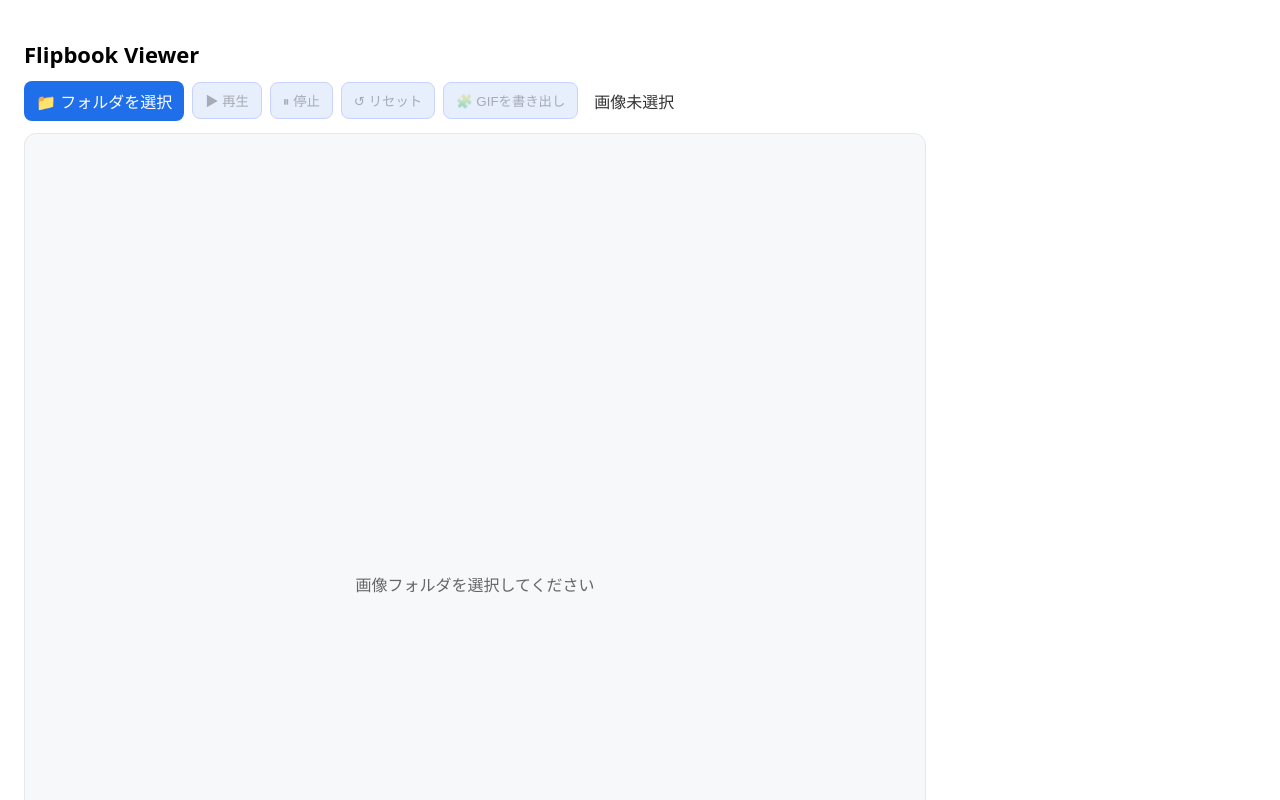
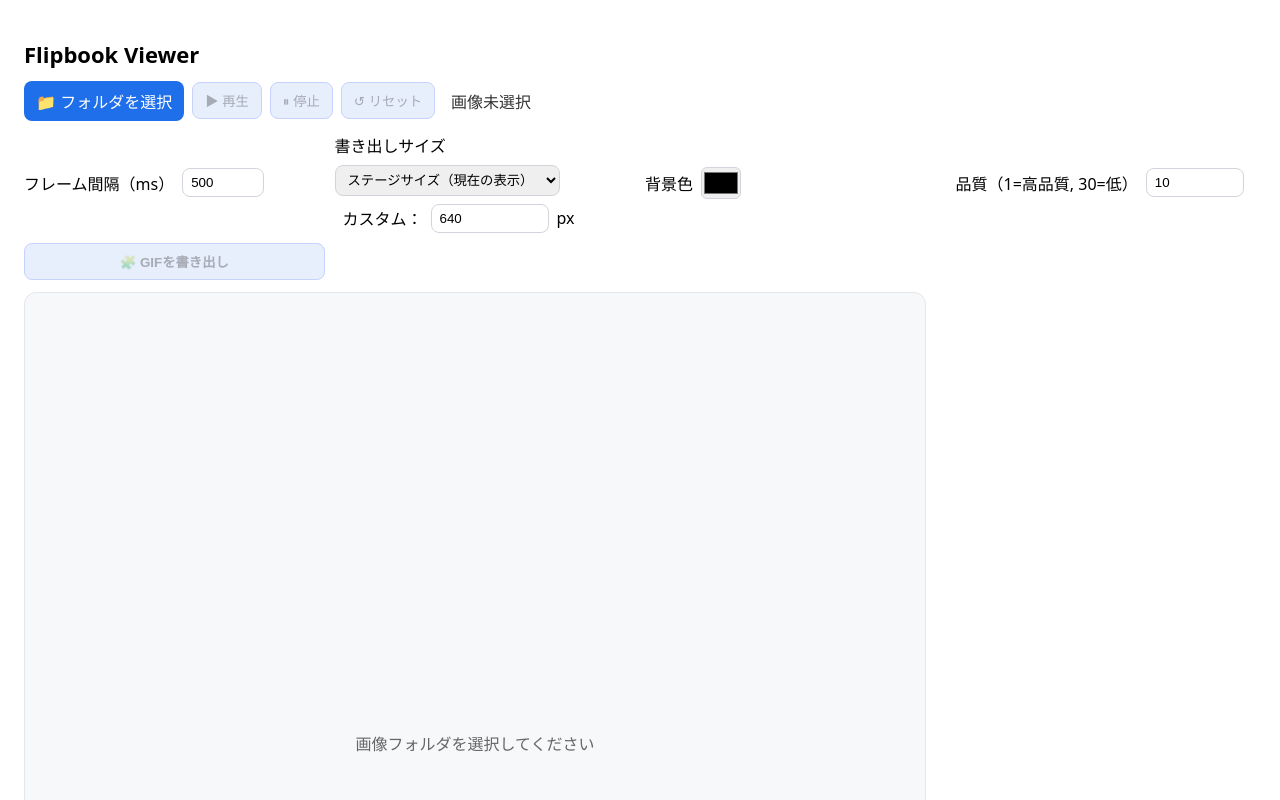
Before and after one commit to nouvelle/flipbook, a React (Vite) app: page / in a window 1280 px wide. Shown: the top 800 px of the page. Built offline with nearby package versions, Linux system fonts and the light colour scheme.

Commit message:
add: プレビュー速度, 書き出しサイズ, 背景色を選択できるように拡張

```diff
--- a/src/App.tsx
+++ b/src/App.tsx
@@ -1,46 +1,42 @@
+import { useCallback, useEffect, useMemo, useRef, useState } from "react";
 import GIF from "gif.js";
 import workerURL from "gif.js/dist/gif.worker.js?url";
-// import { GIFEncoder, quantize, applyPalette } from "gifenc";
-import { useCallback, useEffect, useMemo, useRef, useState } from "react";
 
 type ImageItem = {
   name: string;
-  url: string;    // Object URL
+  url: string;
   file: File;
 };
 
-const FRAME_MS = 500; // 0.5秒
+type SizePreset = "stage" | 256 | 512 | 720;
 
 export default function App() {
   const [images, setImages] = useState<ImageItem[]>([]);
   const [index, setIndex] = useState(0);
   const [playing, setPlaying] = useState(false);
 
+  // 追加オプション
+  const [frameMs, setFrameMs] = useState<number>(500);            // プレビュー＆書き出しのフレーム間隔
+  const [sizePreset, setSizePreset] = useState<SizePreset>("stage"); // 出力サイズ
+  const [customSize, setCustomSize] = useState<number>(640);      // カスタム時の一辺(px)
+  const [bgColor, setBgColor] = useState<string>("#000000");      // 背景色（黒）
+  const [quality, setQuality] = useState<number>(10);             // 1(最高)〜30(低)
+
+  const stageRef = useRef<HTMLDivElement | null>(null);
   const rafId = useRef<number | null>(null);
   const lastTick = useRef<number | null>(null);
   const accum = useRef(0);
-  const stageRef = useRef<HTMLDivElement | null>(null);
 
   const hasImages = images.length > 0;
   const current = useMemo(() => (hasImages ? images[index] : null), [images, index, hasImages]);
 
-  const stop = useCallback(() => {
-    setPlaying(false);
-  }, []);
-
-  const start = useCallback(() => {
-    if (!hasImages) return;
-    setPlaying(true);
-  }, [hasImages]);
-
+  const stop = useCallback(() => setPlaying(false), []);
+  const start = useCallback(() => { if (hasImages) setPlaying(true); }, [hasImages]);
   const resetPlayback = useCallback(() => {
-    stop();
-    setIndex(0);
-    accum.current = 0;
-    lastTick.current = null;
+    stop(); setIndex(0); accum.current = 0; lastTick.current = null;
   }, [stop]);
 
-  // 再生ループ（requestAnimationFrame）
+  // 再生ループ
   useEffect(() => {
     if (!playing) {
       if (rafId.current != null) cancelAnimationFrame(rafId.current);
@@ -48,7 +44,6 @@ export default function App() {
       lastTick.current = null;
       return;
     }
-
     const loop = (t: number) => {
       if (lastTick.current == null) {
         lastTick.current = t;
@@ -56,73 +51,61 @@ export default function App() {
         const dt = t - lastTick.current;
         lastTick.current = t;
         accum.current += dt;
-
-        while (accum.current >= FRAME_MS) {
-          accum.current -= FRAME_MS;
+        while (accum.current >= frameMs) {
+          accum.current -= frameMs;
           setIndex((prev) => (images.length ? (prev + 1) % images.length : 0));
         }
       }
       rafId.current = requestAnimationFrame(loop);
     };
+    rafId.current = requestAnimationFrame(loop);
+    return () => { if (rafId.current != null) cancelAnimationFrame(rafId.current); rafId.current = null; };
+  }, [playing, images.length, frameMs]);
 
-    rafId.current = requestAnimationFrame(loop);
-    return () => {
-      if (rafId.current != null) cancelAnimationFrame(rafId.current);
-      rafId.current = null;
-    };
-  }, [playing, images.length]);
-
-  // フォルダ選択 → 画像読み込み
+  // フォルダ読み込み
   const onPickFolder = useCallback((e: React.ChangeEvent<HTMLInputElement>) => {
     const files = Array.from(e.target.files ?? []);
-    // 画像のみ・ファイル名昇順（数字も自然順序で並ぶように）
     const imgs = files
       .filter((f) => f.type.startsWith("image/"))
       .sort((a, b) => a.name.localeCompare(b.name, undefined, { numeric: true, sensitivity: "base" }))
-      .map((file) => ({
-        name: file.name,
-        url: URL.createObjectURL(file),
-        file,
-      }));
-
-    // 以前の ObjectURL を破棄
-    setImages((prev) => {
-      prev.forEach((p) => URL.revokeObjectURL(p.url));
-      return imgs;
-    });
-
-    // 先頭から再生準備
-    setIndex(0);
-    accum.current = 0;
-    lastTick.current = null;
+      .map((file) => ({ name: file.name, url: URL.createObjectURL(file), file }));
+    setImages((prev) => { prev.forEach((p) => URL.revokeObjectURL(p.url)); return imgs; });
+    setIndex(0); accum.current = 0; lastTick.current = null;
   }, []);
 
-  // Gif 画像作成
+  // 後片付け
+  useEffect(() => () => { images.forEach((p) => URL.revokeObjectURL(p.url)); }, [images]);
+
+  // GIF 書き出し
   const exportGif = useCallback(async () => {
     if (!images.length || !stageRef.current) return;
 
-    const side = Math.max(2, Math.round(stageRef.current.clientWidth));
+    const stageSide = Math.round(stageRef.current.clientWidth);
+    const side =
+      sizePreset === "stage" ? stageSide :
+      typeof sizePreset === "number" ? sizePreset :
+      customSize;
 
-    // 描画用キャンバス（正方形・黒背景に contain で配置）
     const canvas = document.createElement("canvas");
     canvas.width = side;
     canvas.height = side;
     const ctx = canvas.getContext("2d");
     if (!ctx) return;
 
-    // gif.js 初期化（repeat=0: 無限ループ）
     const gif = new GIF({
       workers: 2,
       workerScript: workerURL,
       width: side,
       height: side,
-      quality: 10,   // 1(最高)〜30(低)の目安。10は無難
-      repeat: 0
+      quality,
+      repeat: 0,
+      // background を指定すると一部ビューワの互換性が良くなることがあります
+      background: bgColor
     });
 
     for (const item of images) {
-      // 黒でクリア
-      ctx.fillStyle = "black";
+      // 背景でクリア
+      ctx.fillStyle = bgColor;
       ctx.fillRect(0, 0, side, side);
 
       const bmp = await createImageBitmap(item.file);
@@ -134,15 +117,10 @@ export default function App() {
       ctx.drawImage(bmp, dx, dy, dw, dh);
       bmp.close();
 
-      // キャンバスのピクセルをコピーしてフレーム追加
-      gif.addFrame(ctx, {
-        copy: true,     // その場でピクセルを取り込む（後で書き換えても影響しない）
-        delay: 500,     // 0.5秒
-        dispose: 2      // 次フレーム前に背景で消去（互換性が良い）
-      });
+      gif.addFrame(ctx, { copy: true, delay: frameMs, dispose: 2 });
     }
 
-    gif.on("finished", (blob: Blob) => {
+    gif.on("finished", (blob) => {
       const url = URL.createObjectURL(blob);
       const a = document.createElement("a");
       a.href = url;
@@ -154,14 +132,7 @@ export default function App() {
     });
 
     gif.render();
-  }, [images]);
-
-  // アンマウント時に ObjectURL を掃除
-  useEffect(() => {
-    return () => {
-      images.forEach((p) => URL.revokeObjectURL(p.url));
-    };
-  }, [images]);
+  }, [images, sizePreset, customSize, bgColor, quality, frameMs]);
 
   return (
     <div style={styles.page}>
@@ -172,7 +143,7 @@ export default function App() {
           📁 フォルダを選択
           <input
             type="file"
-            // @ts-expect-error: webkitdirectory は型に無いが実ブラウザで動作
+            // @ts-expect-error: webkitdirectory は型定義に無い
             webkitdirectory=""
             directory=""
             multiple
@@ -182,33 +153,86 @@ export default function App() {
           />
         </label>
 
-        <button onClick={start} disabled={!hasImages || playing} style={styles.button}>
-          ▶ 再生
-        </button>
-        <button onClick={stop} disabled={!playing} style={styles.button}>
-          ⏸ 停止
-        </button>
-        <button onClick={resetPlayback} disabled={!hasImages} style={styles.button}>
-          ↺ リセット
-        </button>
-        <button onClick={exportGif} disabled={!hasImages} style={styles.button}>
+        <button onClick={start} disabled={!hasImages || playing} style={styles.button}>▶ 再生</button>
+        <button onClick={stop} disabled={!playing} style={styles.button}>⏸ 停止</button>
+        <button onClick={resetPlayback} disabled={!hasImages} style={styles.button}>↺ リセット</button>
+
+        <span style={styles.info}>
+          {hasImages ? `${index + 1} / ${images.length} (${current?.name ?? ""})` : "画像未選択"}
+        </span>
+      </div>
+
+      {/* 設定パネル */}
+      <div style={styles.panel}>
+        <div style={styles.field}>
+          <label>フレーム間隔（ms）</label>
+          <input
+            type="number"
+            min={50}
+            max={5000}
+            step={50}
+            value={frameMs}
+            onChange={(e) => setFrameMs(Math.max(50, Math.min(5000, Number(e.target.value) || 500)))}
+            style={styles.input}
+          />
+        </div>
+
+        <div style={styles.field}>
+          <label>書き出しサイズ</label>
+          <select
+            value={String(sizePreset)}
+            onChange={(e) => {
+              const v = e.target.value;
+              if (v === "stage") setSizePreset("stage");
+              else if (v === "custom") setSizePreset("stage"); // 後のカスタム欄で上書きする想定
+              else setSizePreset(Number(v) as SizePreset);
+            }}
+            style={styles.select}
+          >
+            <option value="stage">ステージサイズ（現在の表示）</option>
+            <option value="256">256 × 256</option>
+            <option value="512">512 × 512</option>
+            <option value="720">720 × 720</option>
+          </select>
+          <span style={{ marginLeft: 8 }}>カスタム：</span>
+          <input
+            type="number"
+            min={64}
+            max={2048}
+            step={32}
+            value={customSize}
+            onChange={(e) => setCustomSize(Math.max(64, Math.min(2048, Number(e.target.value) || 640)))}
+            style={{ ...styles.input, width: 100 }}
+          />
+          <span> px</span>
+        </div>
+
+        <div style={styles.field}>
+          <label>背景色</label>
+          <input type="color" value={bgColor} onChange={(e) => setBgColor(e.target.value)} style={styles.color} />
+        </div>
+
+        <div style={styles.field}>
+          <label>品質（1=高品質, 30=低）</label>
+          <input
+            type="number"
+            min={1}
+            max={30}
+            step={1}
+            value={quality}
+            onChange={(e) => setQuality(Math.max(1, Math.min(30, Number(e.target.value) || 10)))}
+            style={{ ...styles.input, width: 80 }}
+          />
+        </div>
+
+        <button onClick={exportGif} disabled={!hasImages} style={{ ...styles.button, fontWeight: 600 }}>
           🧩 GIFを書き出し
         </button>
-
-        <span style={styles.info}>
-          {hasImages ? `${index + 1} / ${images.length}  (${current?.name ?? ""})` : "画像未選択"}
-        </span>
       </div>
 
       <div ref={stageRef} style={styles.stage}>
         {current ? (
-          <img
-            key={current.url}
-            src={current.url}
-            alt={current.name}
-            style={styles.image}
-            draggable={false}
-          />
+          <img key={current.url} src={current.url} alt={current.name} style={styles.image} draggable={false} />
         ) : (
           <div style={styles.placeholder}>画像フォルダを選択してください</div>
         )}
@@ -221,25 +245,19 @@ const styles: Record<string, React.CSSProperties> = {
   page: { fontFamily: "system-ui, -apple-system, Segoe UI, Roboto, sans-serif", padding: 16 },
   title: { marginBottom: 12, fontSize: 22 },
   controls: { display: "flex", alignItems: "center", gap: 8, flexWrap: "wrap", marginBottom: 12 },
-  folderBtn: {
-    background: "#1f6feb",
-    color: "white",
-    borderRadius: 8,
-    padding: "8px 12px",
-    cursor: "pointer",
-    userSelect: "none",
-  },
-  button: {
-    background: "#e7eefc",
-    border: "1px solid #c7d2fe",
-    borderRadius: 8,
-    padding: "8px 12px",
-    cursor: "pointer",
-  },
+  folderBtn: { background: "#1f6feb", color: "white", borderRadius: 8, padding: "8px 12px", cursor: "pointer", userSelect: "none" },
+  button: { background: "#e7eefc", border: "1px solid #c7d2fe", borderRadius: 8, padding: "8px 12px", cursor: "pointer" },
   info: { marginLeft: 8, opacity: 0.8 },
+
+  panel: { display: "grid", gap: 10, gridTemplateColumns: "repeat(auto-fit, minmax(240px, 1fr))", alignItems: "center", marginBottom: 12 },
+  field: { display: "flex", alignItems: "center", gap: 8, flexWrap: "wrap" },
+  input: { padding: "6px 8px", borderRadius: 8, border: "1px solid #d1d5db" },
+  select: { padding: "6px 8px", borderRadius: 8, border: "1px solid #d1d5db" },
+  color: { width: 40, height: 32, padding: 0, border: "1px solid #d1d5db", borderRadius: 6 },
+
   stage: {
-    width: "min(90vw, 900px)",   // 幅の最大値
-    aspectRatio: "1 / 1",        // 正方形に固定
+    width: "min(90vw, 900px)",
+    aspectRatio: "1 / 1",        // 正方形
     background: "#f6f8fa",
     border: "1px solid #e5e7eb",
     borderRadius: 12,
@@ -247,13 +265,6 @@ const styles: Record<string, React.CSSProperties> = {
     placeItems: "center",
     overflow: "hidden",
   },
-  image: {
-    width: "100%",
-    height: "100%",
-    objectFit: "contain", // 全体表示（余白あり）
-    backgroundColor: "black", // 余白背景（任意）
-    userSelect: "none",
-    display: "block",
-  },
+  image: { width: "100%", height: "100%", objectFit: "contain", backgroundColor: "black", userSelect: "none", display: "block" },
   placeholder: { color: "#666" },
 };
```
Also changed, not shown: src/types/gifjs.d.ts (+21 -2 lines).
